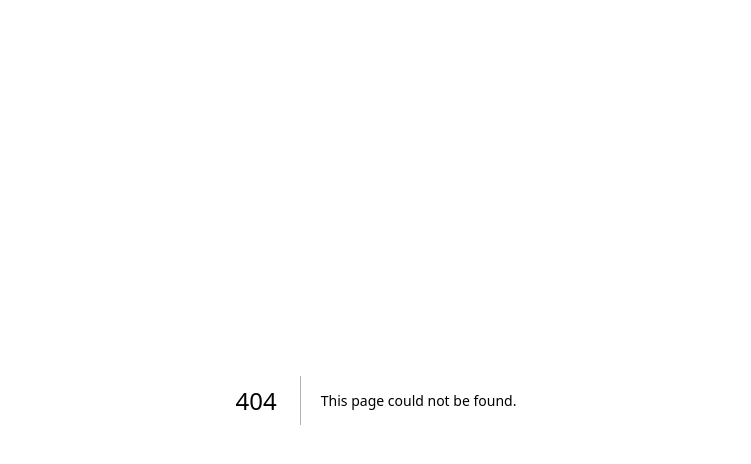
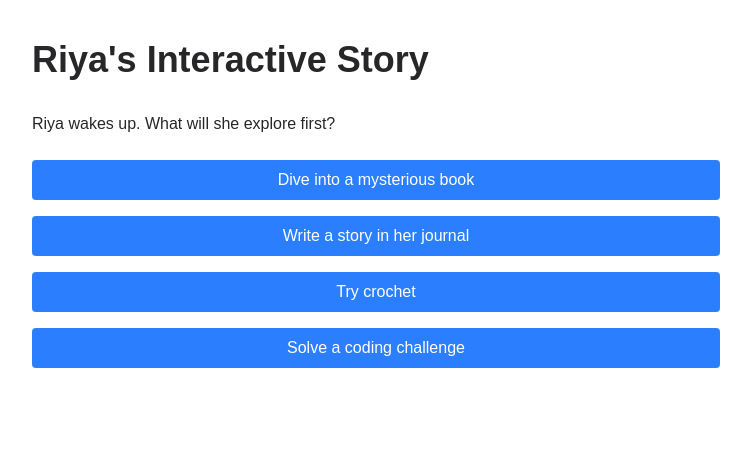
Before and after one commit to riyabansal0672/riya-bansal-portfolio, a Next.js app: page /story in a window 1280 px wide. Before the commit this address had no page. Shown: the top 464 px of the page, without its empty margins (264-1015 px from the left). Built offline with nearby package versions, Linux system fonts and the light colour scheme.

Commit message:
Initial commit - interactive story project

```diff
--- /dev/null
+++ b/app/story/page.js
@@ -0,0 +1,29 @@
+"use client";
+
+import { useState } from "react";
+import storyData from "../../data/story.json";
+
+export default function StoryPage() {
+  const [currentId, setCurrentId] = useState("start");
+  const currentNode = storyData.find((node) => node.id === currentId);
+
+  return (
+    <div className="max-w-3xl mx-auto p-10 text-zinc-800">
+      <h1 className="text-4xl font-bold mb-8">Riya's Interactive Story</h1>
+
+      <p className="mb-6">{currentNode.text}</p>
+
+      <div className="flex flex-col gap-4">
+        {currentNode.options.map((option) => (
+          <button
+            key={option.text}
+            onClick={() => setCurrentId(option.next)}
+            className="px-4 py-2 bg-blue-500 text-white rounded hover:bg-blue-600 transition"
+          >
+            {option.text}
+          </button>
+        ))}
+      </div>
+    </div>
+  );
+}
--- /dev/null
+++ b/data/story.json
@@ -0,0 +1,52 @@
+[
+  {
+    "id": "start",
+    "text": "Riya wakes up. What will she explore first?",
+    "options": [
+      { "text": "Dive into a mysterious book", "next": "reading" },
+      { "text": "Write a story in her journal", "next": "writing" },
+      { "text": "Try crochet", "next": "crochet" },
+      { "text": "Solve a coding challenge", "next": "coding" }
+    ]
+  },
+  {
+    "id": "reading",
+    "text": "Riya flips the pages of an old notebook. Each word sparks new adventures in her mind. What next?",
+    "options": [
+      { "text": "Sketch the story she imagines", "next": "sketch" },
+      { "text": "Write down her own ending", "next": "writing" }
+    ]
+  },
+  {
+    "id": "writing",
+    "text": "Riya scribbles her thoughts, turning fleeting ideas into a narrative only she can tell. What next?",
+    "options": [
+      { "text": "Read a book for inspiration", "next": "reading" },
+      { "text": "Take a break and crochet", "next": "crochet" }
+    ]
+  },
+  {
+    "id": "crochet",
+    "text": "Riya picks up her crochet thread, weaving colors into shapes. Her mind feels relaxed and creative. What next?",
+    "options": [
+      { "text": "Sketch something inspired by colors", "next": "sketch" },
+      { "text": "Write down her crochet story", "next": "writing" }
+    ]
+  },
+  {
+    "id": "coding",
+    "text": "Riya dives into a challenging coding problem, solving puzzles like a true engineer.",
+    "options": [
+      { "text": "Take a coffee break and write", "next": "writing" },
+      { "text": "Sketch an idea for a project", "next": "sketch" }
+    ]
+  },
+  {
+    "id": "sketch",
+    "text": "Riya sketches her imagination onto paper. Her hobbies and ideas blend into one colorful page.",
+    "options": [
+      { "text": "Read a book to continue learning", "next": "reading" },
+      { "text": "Code a small project inspired by her sketch", "next": "coding" }
+    ]
+  }
+]
--- /dev/null
+++ b/public/images.jsx
@@ -0,0 +1,3 @@
+{currentNode.image && (
+  <img src={`/images/${currentNode.image}`} alt="" className="my-4 rounded" />
+)}
```
